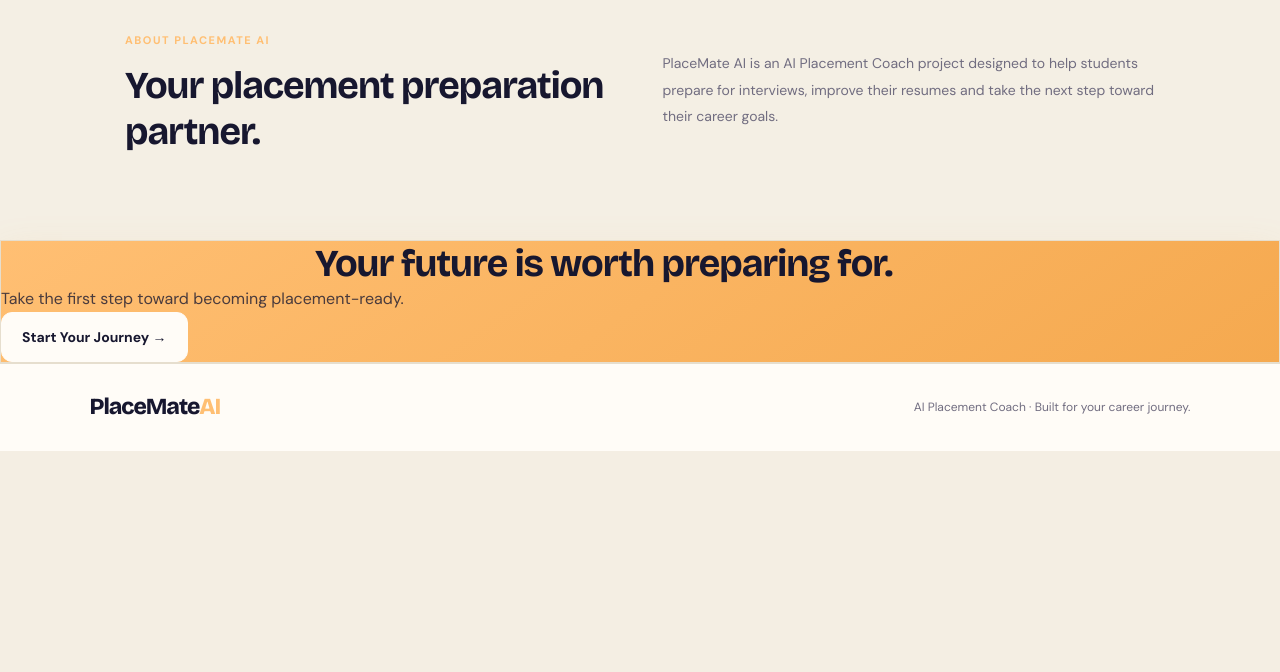
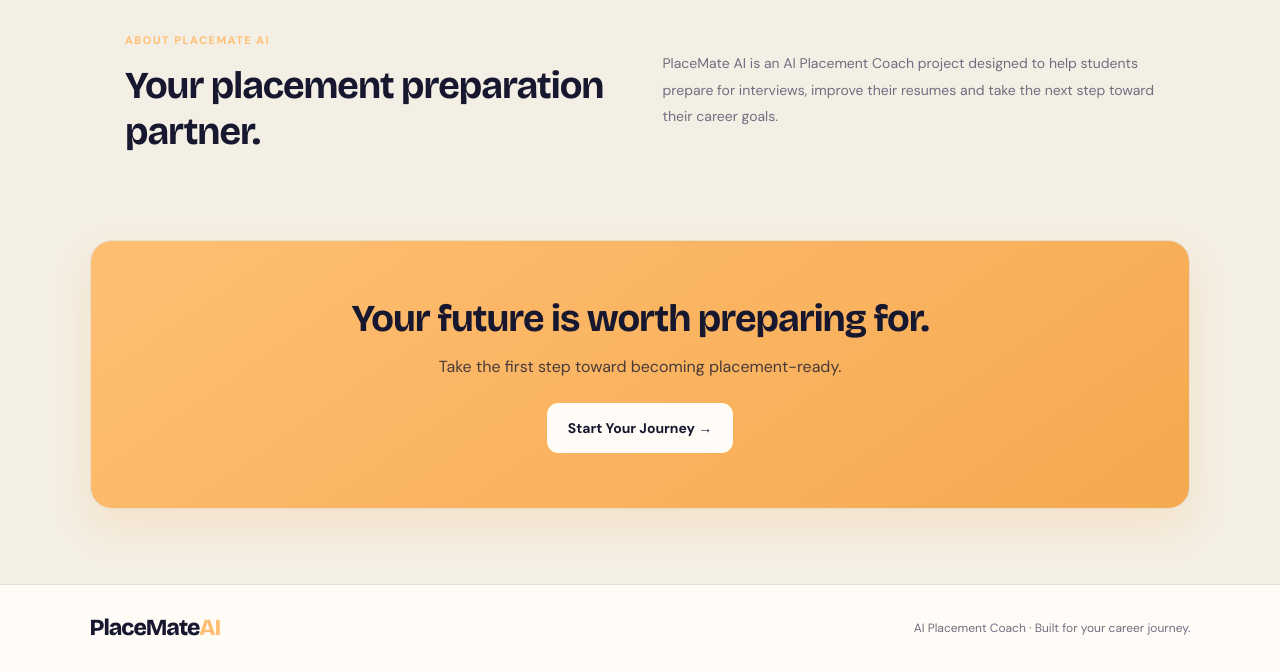
Before and after one commit to bhushan2003hy/Ai-coach, a Django app: page / in a window 1280 px wide. Shown: the part 1304-1976 px from the top of the page. Before the commit the page ends 1755 px from the top, so only its background shows below. Run offline with Django 5.2, Linux system fonts and the light colour scheme.

Commit message:
home page themase update3

```diff
--- a/static/home.css
+++ b/static/home.css
@@ -839,3 +839,33 @@ footer p {
         transform: none;
     }
 }
+
+
+
+
+/* FIX: CTA SECTION ALIGNMENT */
+
+.cta {
+    margin: 0 7% 75px;
+    padding: 55px 25px;
+    text-align: center;
+    border-radius: 22px;
+    overflow: hidden;
+}
+
+.cta h2 {
+    max-width: 800px;
+    margin: 0 auto;
+}
+
+.cta p {
+    margin: 13px auto 23px;
+    max-width: 650px;
+    text-align: center;
+}
+
+.cta .primary-btn {
+    display: inline-flex;
+    align-items: center;
+    justify-content: center;
+}
```
